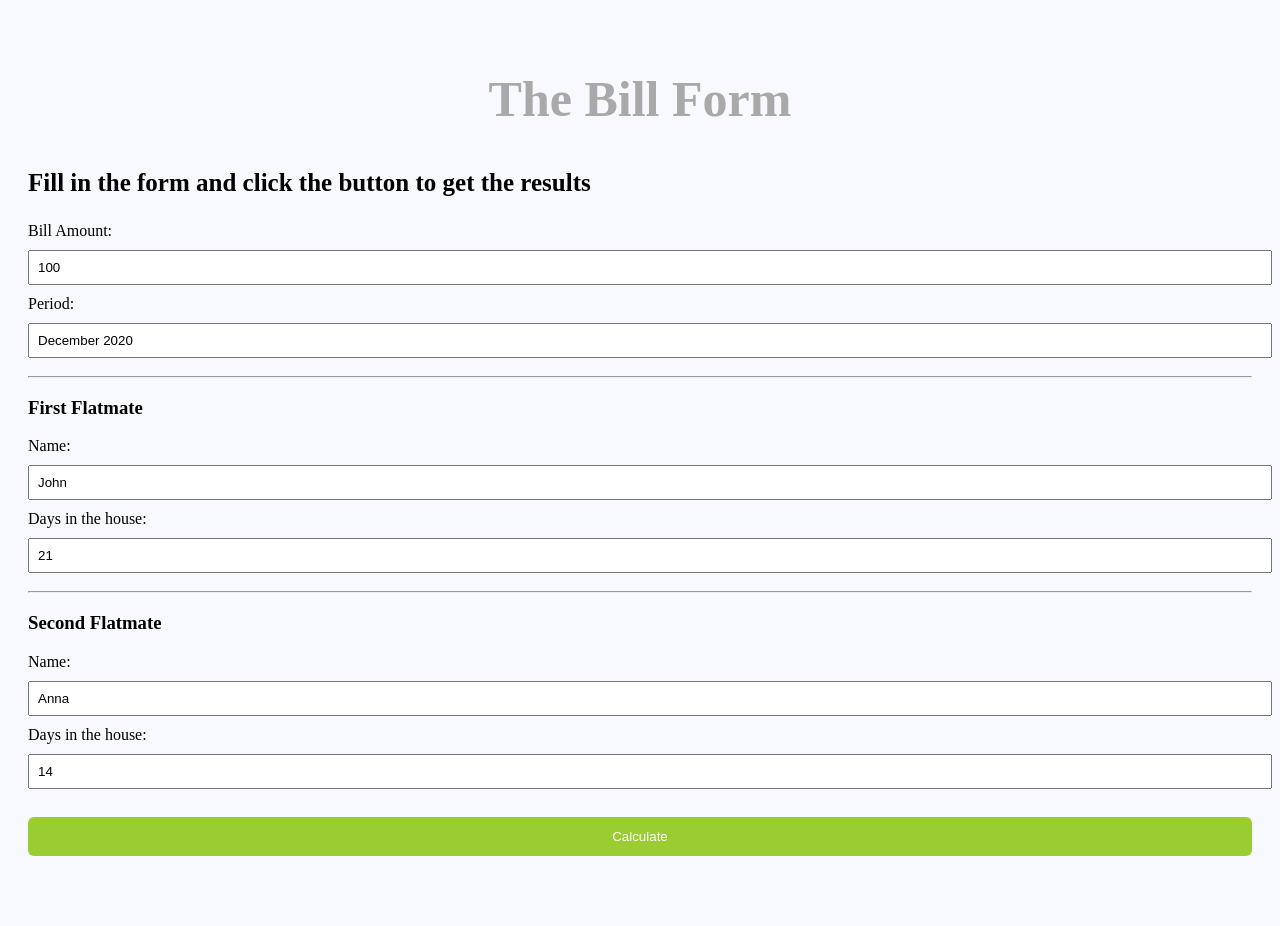
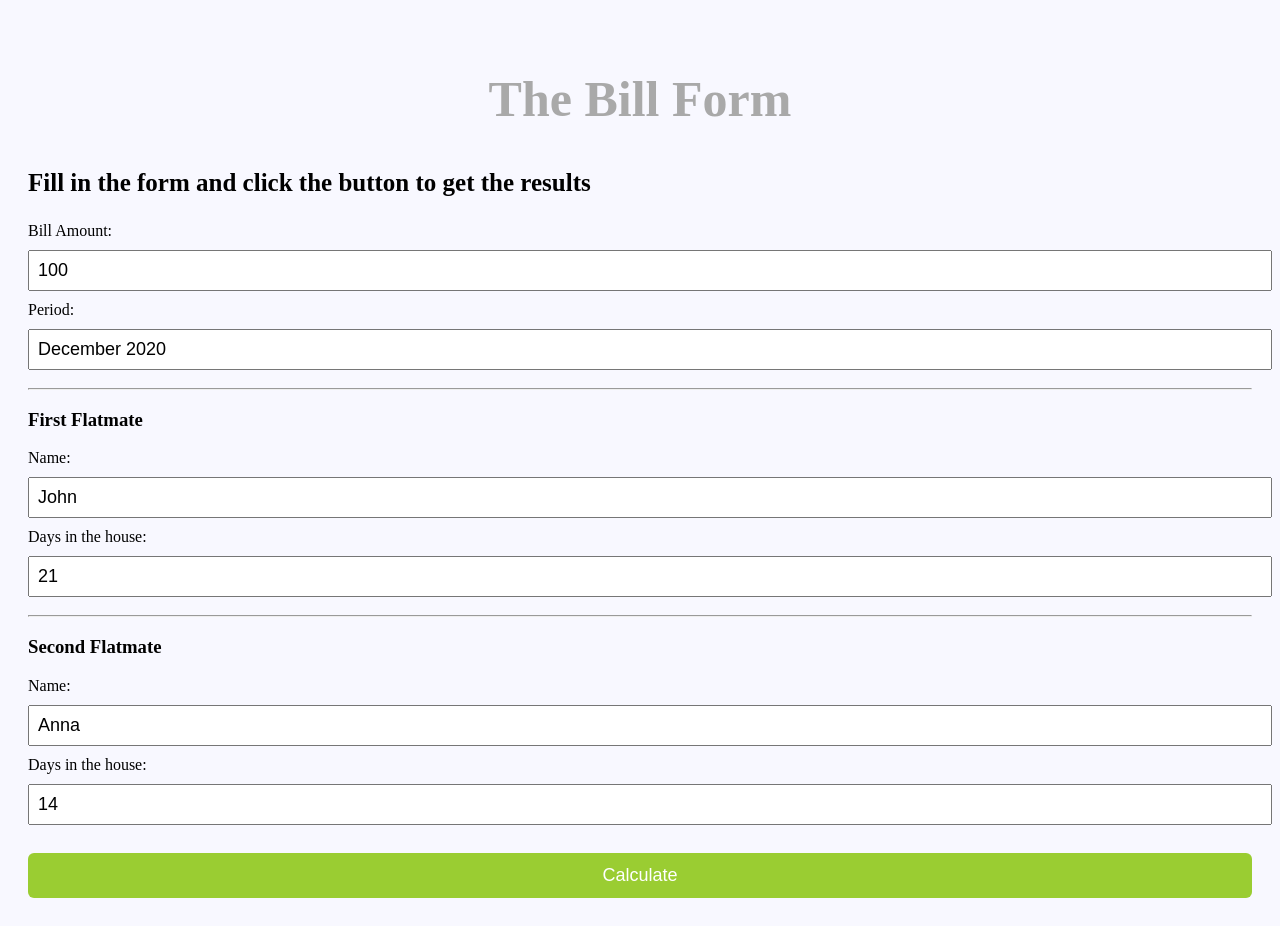
Before and after one commit to artkel/training_repo, a Flask app: page /bill in a window 1280 px wide. Before the commit the page ends 856 px from the top, so only its background shows below. Run offline with Flask 2, Linux system fonts and the light colour scheme.

Commit message:
minor visual improvements bill form page

```diff
--- a/advanced_python_tutorial/App-5-Flatmates-Bill-Web-App/static/main.css
+++ b/advanced_python_tutorial/App-5-Flatmates-Bill-Web-App/static/main.css
@@ -20,6 +20,7 @@ input[type=text] {
     width: 100%;
     padding: 8px 8px;
     margin: 10px 0;
+    font-size: 18px;
 }
 
 input[type=submit]{
@@ -29,6 +30,7 @@ input[type=submit]{
     padding: 12px 12px;
     border: none;
     border-radius: 6px;
+    font-size: 18px;
 
 }
 
```
